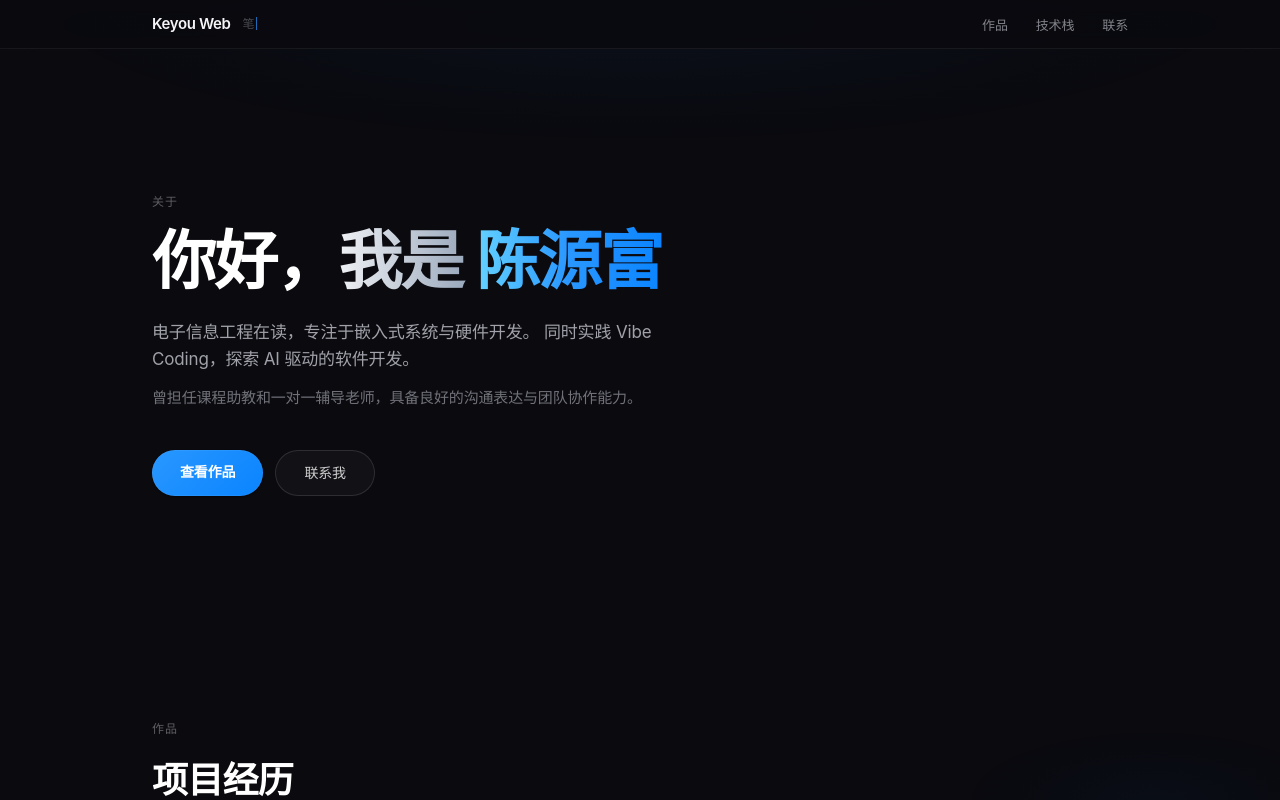
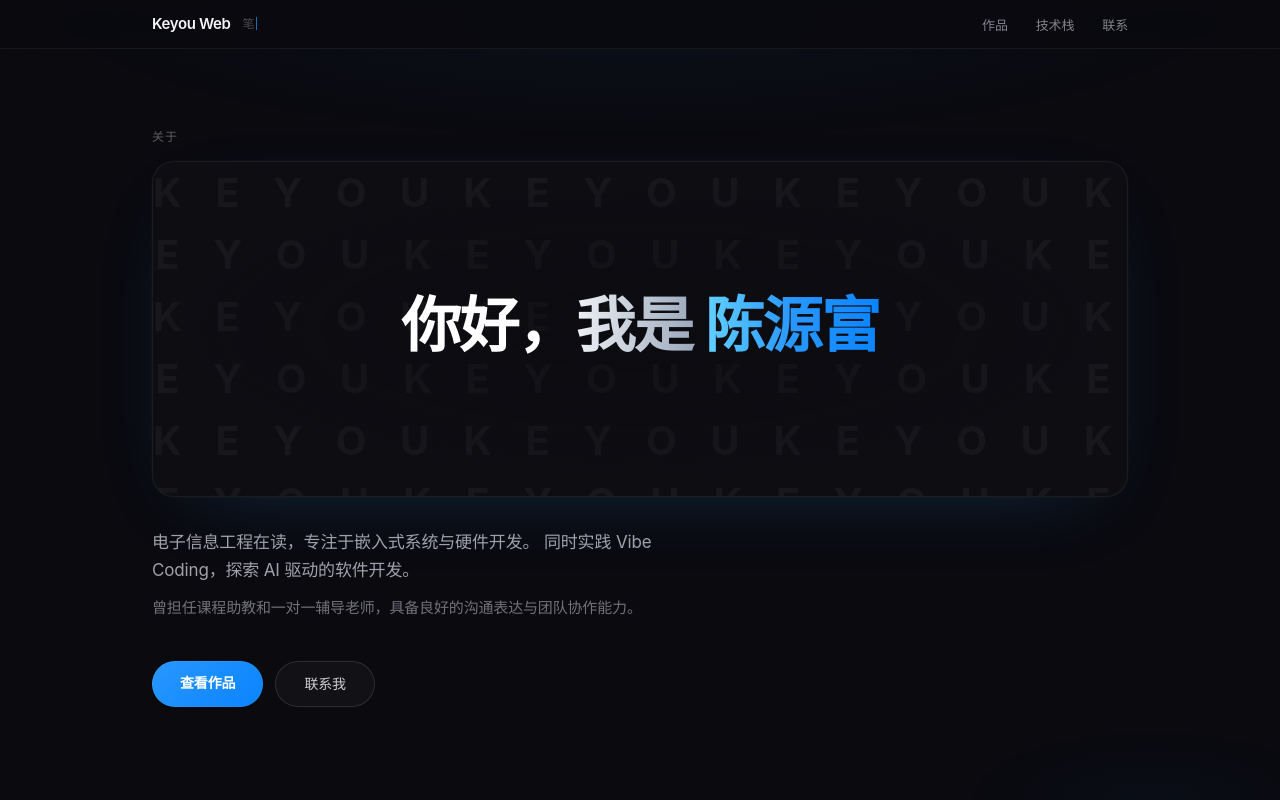
Before and after one commit to Keyou430/Keyou-web, a Next.js app: page / in a window 1280 px wide. Shown: the top 800 px of the page. Built offline with nearby package versions, Linux system fonts and the light colour scheme.

Commit message:
feat: add KEYOU hero spotlight with capsule clip-path

```diff
--- a/src/app/globals.css
+++ b/src/app/globals.css
@@ -205,6 +205,140 @@
   }
 }
 
+/* ====== Hero Spotlight (MiMo capsule × Keyou dark) ====== */
+.hero-spotlight {
+  position: relative;
+  overflow: hidden;
+  cursor: crosshair;
+  min-height: clamp(280px, 42vh, 420px);
+  border-radius: 22px;
+  border: 1px solid rgba(255, 255, 255, 0.06);
+  background: rgba(255, 255, 255, 0.015);
+  box-shadow:
+    0 0 0 0.5px rgba(255, 255, 255, 0.03),
+    0 24px 80px -40px rgba(41, 151, 255, 0.25);
+  display: flex;
+  align-items: center;
+  justify-content: center;
+  padding: 48px 32px 56px;
+}
+
+.hero-spotlight::after {
+  content: '';
+  pointer-events: none;
+  position: absolute;
+  inset: 0;
+  z-index: 1;
+  background: radial-gradient(
+    50% 45% at 50% 50%,
+    rgba(10, 10, 15, 0.55) 0%,
+    transparent 100%
+  );
+}
+
+.hero-pattern {
+  pointer-events: none;
+  user-select: none;
+  position: absolute;
+  inset: 0;
+  display: flex;
+  flex-direction: column;
+  justify-content: flex-start;
+  overflow: hidden;
+}
+
+.hero-pattern__row {
+  white-space: nowrap;
+  display: flex;
+  flex-wrap: nowrap;
+  color: rgba(255, 255, 255, 0.045);
+  letter-spacing: 0.3em;
+  font-size: clamp(28px, 3.2vw, 40px);
+  font-weight: 700;
+  line-height: 1.55;
+}
+
+.hero-pattern__row--odd {
+  margin-left: -1.5em;
+}
+
+.hero-pattern__cell {
+  flex-shrink: 0;
+  margin-right: 0.55em;
+}
+
+.hero-pattern--alt .hero-pattern__row {
+  color: rgba(255, 255, 255, 0.12);
+  font-size: clamp(22px, 2.4vw, 30px);
+}
+
+.hero-pattern--alt::after {
+  content: '';
+  pointer-events: none;
+  position: absolute;
+  inset: 0;
+  background: radial-gradient(
+    45% 40% at 50% 50%,
+    rgba(0, 0, 0, 0.75) 0%,
+    transparent 100%
+  );
+}
+
+.hero-spotlight__title {
+  position: relative;
+  z-index: 2;
+  margin: 0;
+  text-align: center;
+  letter-spacing: -0.03em;
+  font-family: var(--font-sans);
+  font-size: clamp(2rem, 5.5vw, 3.75rem);
+  font-weight: 700;
+  line-height: 1.1;
+  color: #fff;
+}
+
+.hero-spotlight__alt {
+  pointer-events: none;
+  will-change: clip-path;
+  position: absolute;
+  inset: 0;
+  z-index: 10;
+  display: flex;
+  align-items: center;
+  justify-content: center;
+  background: #000;
+}
+
+.hero-spotlight__title--alt {
+  white-space: nowrap;
+  color: #fff;
+  background: linear-gradient(90deg, #64d2ff 0%, #2997ff 55%, #0a84ff 100%);
+  -webkit-background-clip: text;
+  background-clip: text;
+  -webkit-text-fill-color: transparent;
+}
+
+.hero-spotlight__label {
+  pointer-events: none;
+  user-select: none;
+  position: absolute;
+  bottom: 22px;
+  left: 50%;
+  transform: translateX(-50%);
+  font-family: var(--font-sans);
+  font-size: 12px;
+  font-weight: 600;
+  letter-spacing: 0.28em;
+  text-transform: uppercase;
+  color: rgba(255, 255, 255, 0.55);
+}
+
+@media (hover: none), (pointer: coarse) {
+  .hero-spotlight {
+    cursor: default;
+  }
+}
+
 /* ====== Utility Layer ====== */
 @layer utilities {
 
--- a/src/app/page.tsx
+++ b/src/app/page.tsx
@@ -1,6 +1,7 @@
 import { projects } from '@/data/projects';
 import ProjectCard from '@/components/ProjectCard';
 import RainbowDivider from '@/components/RainbowDivider';
+import HeroSpotlight from '@/components/HeroSpotlight';
 
 export default function Home() {
   return (
@@ -8,11 +9,17 @@ export default function Home() {
       {/* ====== Hero ====== */}
       <section className="relative-z flex min-h-[72vh] flex-col justify-center pt-20 pb-16 animate-fade-in">
         <p className="section-label">关于</p>
-        <h1 className="font-sans text-[clamp(2.5rem,6vw,4rem)] font-bold leading-[1.08] tracking-[-0.03em]">
-          <span className="text-gradient">你好，我是 </span>
-          <span className="text-gradient-accent">陈源富</span>
-        </h1>
-        <p className="mt-6 max-w-xl font-sans text-[17px] text-muted leading-relaxed">
+        <HeroSpotlight
+          titleZh={
+            <>
+              <span className="text-gradient">你好，我是 </span>
+              <span className="text-gradient-accent">陈源富</span>
+            </>
+          }
+          titleEn="HELLO, I'M KEYOU"
+          label="About"
+        />
+        <p className="mt-8 max-w-xl font-sans text-[17px] text-muted leading-relaxed">
           电子信息工程在读，专注于嵌入式系统与硬件开发。
           同时实践 Vibe Coding，探索 AI 驱动的软件开发。
         </p>
--- /dev/null
+++ b/src/components/HeroSpotlight.tsx
@@ -0,0 +1,206 @@
+'use client';
+
+import { useCallback, useEffect, useRef } from 'react';
+
+const TRAIL_LEN = 6;
+const RADIUS = 200;
+const SEGS = 48;
+const PATTERN_ROWS = 10;
+const PATTERN_COLS = 18;
+const PATTERN_TEXT = 'K E Y O U';
+
+type Point = { x: number; y: number };
+
+function buildRows() {
+  return Array.from({ length: PATTERN_ROWS }, (_, r) => ({
+    id: r,
+    cells: Array.from({ length: PATTERN_COLS }, (_, c) => `${r}-${c}`),
+  }));
+}
+
+const ROWS = buildRows();
+
+function PatternGrid({
+  variant,
+}: {
+  variant: 'base' | 'alt';
+}) {
+  return (
+    <div
+      className={`hero-pattern ${variant === 'alt' ? 'hero-pattern--alt' : ''}`}
+      aria-hidden="true"
+    >
+      {ROWS.map((row, ri) => (
+        <div
+          key={row.id}
+          className={`hero-pattern__row ${ri % 2 === 1 ? 'hero-pattern__row--odd' : ''}`}
+        >
+          {row.cells.map((id) => (
+            <span key={id} className="hero-pattern__cell">
+              {PATTERN_TEXT}
+            </span>
+          ))}
+        </div>
+      ))}
+    </div>
+  );
+}
+
+export default function HeroSpotlight({
+  titleZh,
+  titleEn,
+  label = 'About',
+}: {
+  titleZh: React.ReactNode;
+  titleEn: string;
+  label?: string;
+}) {
+  const surfaceRef = useRef<HTMLDivElement>(null);
+  const altRef = useRef<HTMLDivElement>(null);
+  const stateRef = useRef({
+    targetX: -300,
+    targetY: -300,
+    isInside: false,
+    animationId: 0,
+    trail: Array.from({ length: TRAIL_LEN }, (): Point => ({ x: -300, y: -300 })),
+  });
+
+  const step = useCallback(() => {
+    const state = stateRef.current;
+    const alt = altRef.current;
+    if (!alt) {
+      state.animationId = 0;
+      return;
+    }
+
+    for (let i = 0; i < TRAIL_LEN; i++) {
+      const tx = i === 0 ? state.targetX : state.trail[i - 1].x;
+      const ty = i === 0 ? state.targetY : state.trail[i - 1].y;
+      const ease = 0.7 - 0.04 * i;
+      state.trail[i].x += (tx - state.trail[i].x) * ease;
+      state.trail[i].y += (ty - state.trail[i].y) * ease;
+    }
+
+    const head = state.trail[0];
+    const tail = state.trail[TRAIL_LEN - 1];
+    const angle = Math.atan2(head.y - tail.y, head.x - tail.x);
+    const points: string[] = [];
+
+    for (let e = 0; e <= SEGS; e++) {
+      const t = angle - Math.PI / 2 + (Math.PI * e) / SEGS;
+      points.push(
+        `${(head.x + RADIUS * Math.cos(t)).toFixed(2)}px ${(head.y + RADIUS * Math.sin(t)).toFixed(2)}px`
+      );
+    }
+    for (let e = 0; e <= SEGS; e++) {
+      const t = angle + Math.PI / 2 + (Math.PI * e) / SEGS;
+      points.push(
+        `${(tail.x + RADIUS * Math.cos(t)).toFixed(2)}px ${(tail.y + RADIUS * Math.sin(t)).toFixed(2)}px`
+      );
+    }
+
+    alt.style.clipPath = `polygon(${points.join(', ')})`;
+
+    const settled =
+      Math.abs(state.targetX - tail.x) <= 1 &&
+      Math.abs(state.targetY - tail.y) <= 1 &&
+      !state.isInside;
+
+    if (settled) {
+      state.animationId = 0;
+      return;
+    }
+    state.animationId = requestAnimationFrame(step);
+  }, []);
+
+  const kick = useCallback(() => {
+    if (!stateRef.current.animationId) {
+      stateRef.current.animationId = requestAnimationFrame(step);
+    }
+  }, [step]);
+
+  useEffect(() => {
+    const surface = surfaceRef.current;
+    const alt = altRef.current;
+    if (!surface || !alt) return;
+
+    const isTouch =
+      window.matchMedia('(hover: none), (pointer: coarse)').matches ||
+      'ontouchstart' in window ||
+      navigator.maxTouchPoints > 0;
+
+    if (isTouch) {
+      alt.style.display = 'none';
+      return;
+    }
+
+    const state = stateRef.current;
+
+    const onMove = (e: MouseEvent) => {
+      const rect = surface.getBoundingClientRect();
+      state.targetX = e.clientX - rect.left;
+      state.targetY = e.clientY - rect.top;
+      kick();
+    };
+
+    const onEnter = (e: MouseEvent) => {
+      const rect = surface.getBoundingClientRect();
+      const x = e.clientX - rect.left;
+      const y = e.clientY - rect.top;
+      state.isInside = true;
+      state.targetX = x;
+      state.targetY = y;
+      for (let i = 0; i < TRAIL_LEN; i++) {
+        state.trail[i] = { x, y };
+      }
+      kick();
+    };
+
+    const onLeave = (e: MouseEvent) => {
+      const rect = surface.getBoundingClientRect();
+      const x = e.clientX - rect.left;
+      const y = e.clientY - rect.top;
+      state.isInside = false;
+      let tx = x;
+      let ty = y;
+      if (x <= 0) tx = -400;
+      else if (x >= rect.width) tx = rect.width + 400;
+      if (y <= 0) ty = -400;
+      else if (y >= rect.height) ty = rect.height + 400;
+      state.targetX = tx;
+      state.targetY = ty;
+    };
+
+    surface.addEventListener('mousemove', onMove);
+    surface.addEventListener('mouseenter', onEnter);
+    surface.addEventListener('mouseleave', onLeave);
+
+    return () => {
+      surface.removeEventListener('mousemove', onMove);
+      surface.removeEventListener('mouseenter', onEnter);
+      surface.removeEventListener('mouseleave', onLeave);
+      if (state.animationId) {
+        cancelAnimationFrame(state.animationId);
+        state.animationId = 0;
+      }
+    };
+  }, [kick]);
+
+  return (
+    <div ref={surfaceRef} className="hero-spotlight">
+      <PatternGrid variant="base" />
+      <h1 className="hero-spotlight__title">{titleZh}</h1>
+
+      <div
+        ref={altRef}
+        className="hero-spotlight__alt"
+        style={{ clipPath: 'circle(0px at -300px -300px)' }}
+        aria-hidden="true"
+      >
+        <PatternGrid variant="alt" />
+        <h1 className="hero-spotlight__title hero-spotlight__title--alt">{titleEn}</h1>
+        <span className="hero-spotlight__label">{label}</span>
+      </div>
+    </div>
+  );
+}
```
